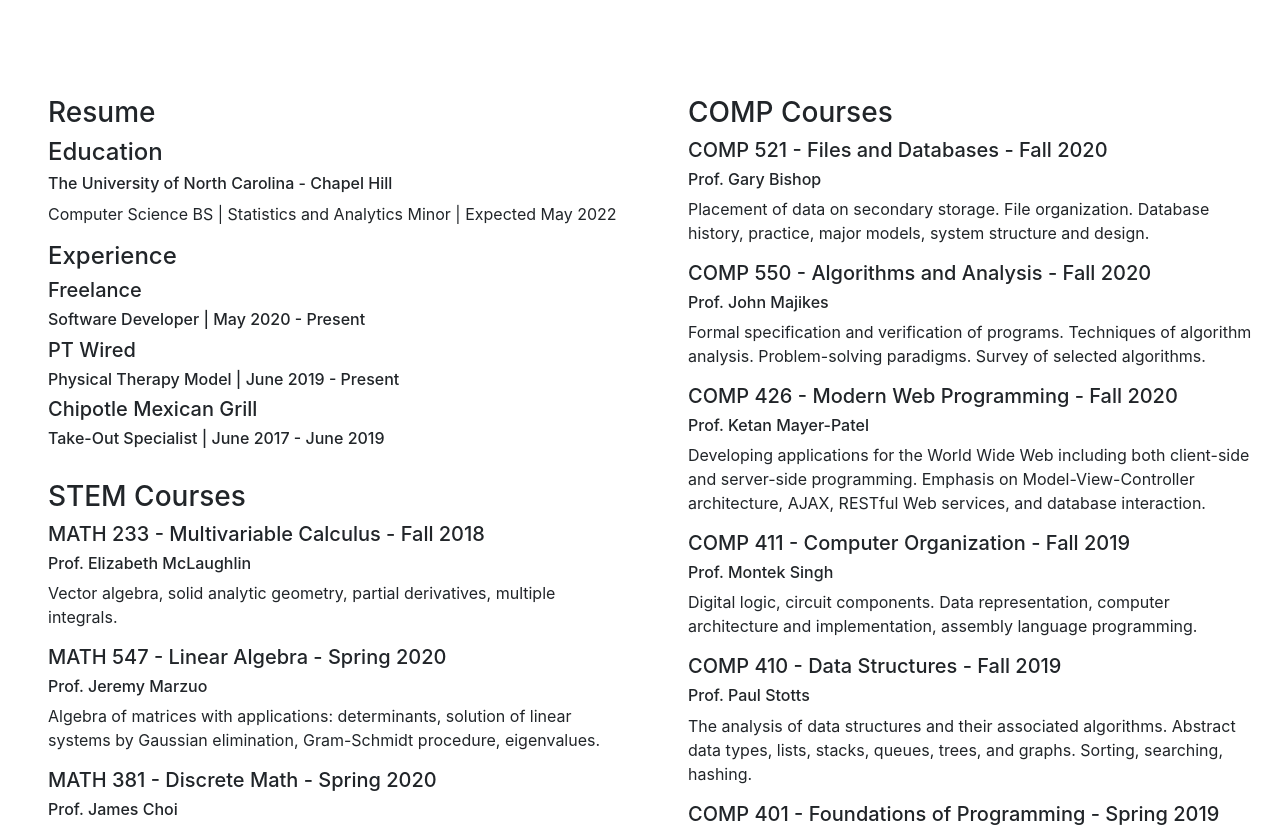
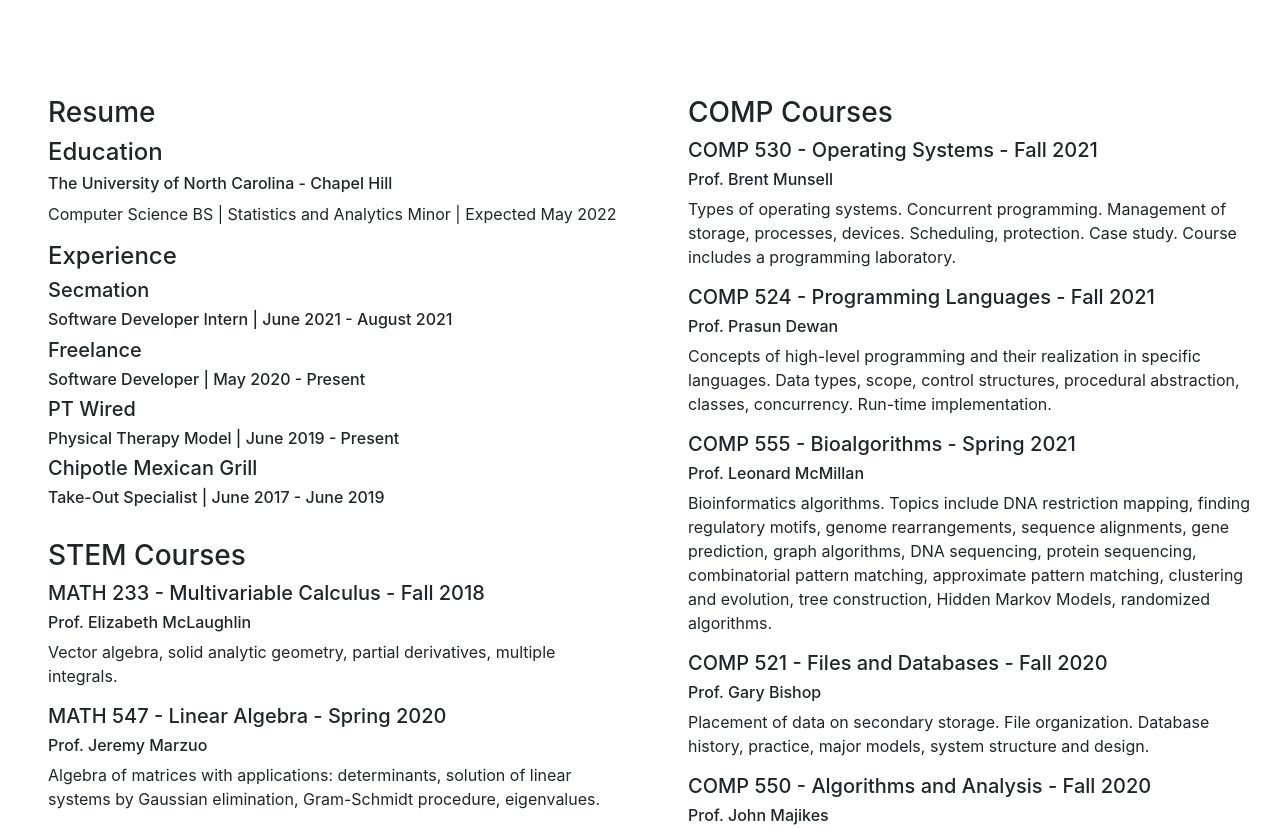
Before and after one commit to andrqwli/personal, a React (Create React App) app: page / in a window 1280 px wide. Shown: the part 760-1589 px from the top of the page. Built offline with nearby package versions, Linux system fonts and the light colour scheme.

Commit message:
updated coursework

```diff
--- a/src/components/Data.js
+++ b/src/components/Data.js
@@ -4,6 +4,27 @@ import cloud from '../media/cloud.png';
 import twitter from '../media/twitter.png';
 
 export const Courses = [
+    {
+        courseCode: "COMP 530",
+        courseName: "Operating Systems",
+        courseSem: "Fall 2021",
+        prof: "Brent Munsell",
+        desc: "Types of operating systems. Concurrent programming. Management of storage, processes, devices. Scheduling, protection. Case study. Course includes a programming laboratory."
+    },
+    {
+        courseCode: "COMP 524",
+        courseName: "Programming Languages",
+        courseSem: "Fall 2021",
+        prof: "Prasun Dewan",
+        desc: "Concepts of high-level programming and their realization in specific languages. Data types, scope, control structures, procedural abstraction, classes, concurrency. Run-time implementation."
+    },
+    {
+        courseCode: "COMP 555",
+        courseName: "Bioalgorithms",
+        courseSem: "Spring 2021",
+        prof: "Leonard McMillan",
+        desc: "Bioinformatics algorithms. Topics include DNA restriction mapping, finding regulatory motifs, genome rearrangements, sequence alignments, gene prediction, graph algorithms, DNA sequencing, protein sequencing, combinatorial pattern matching, approximate pattern matching, clustering and evolution, tree construction, Hidden Markov Models, randomized algorithms."
+    },
     {
         courseCode: "COMP 521",
         courseName: "Files and Databases",
@@ -81,6 +102,11 @@ export const Stem = [
 
 export const Work = [
     {
+        company: "Secmation",
+        title: "Software Developer Intern",
+        time: "June 2021 - August 2021"
+    },
+    {
         company: "Freelance",
         title: "Software Developer",
         time: "May 2020 - Present"
```
